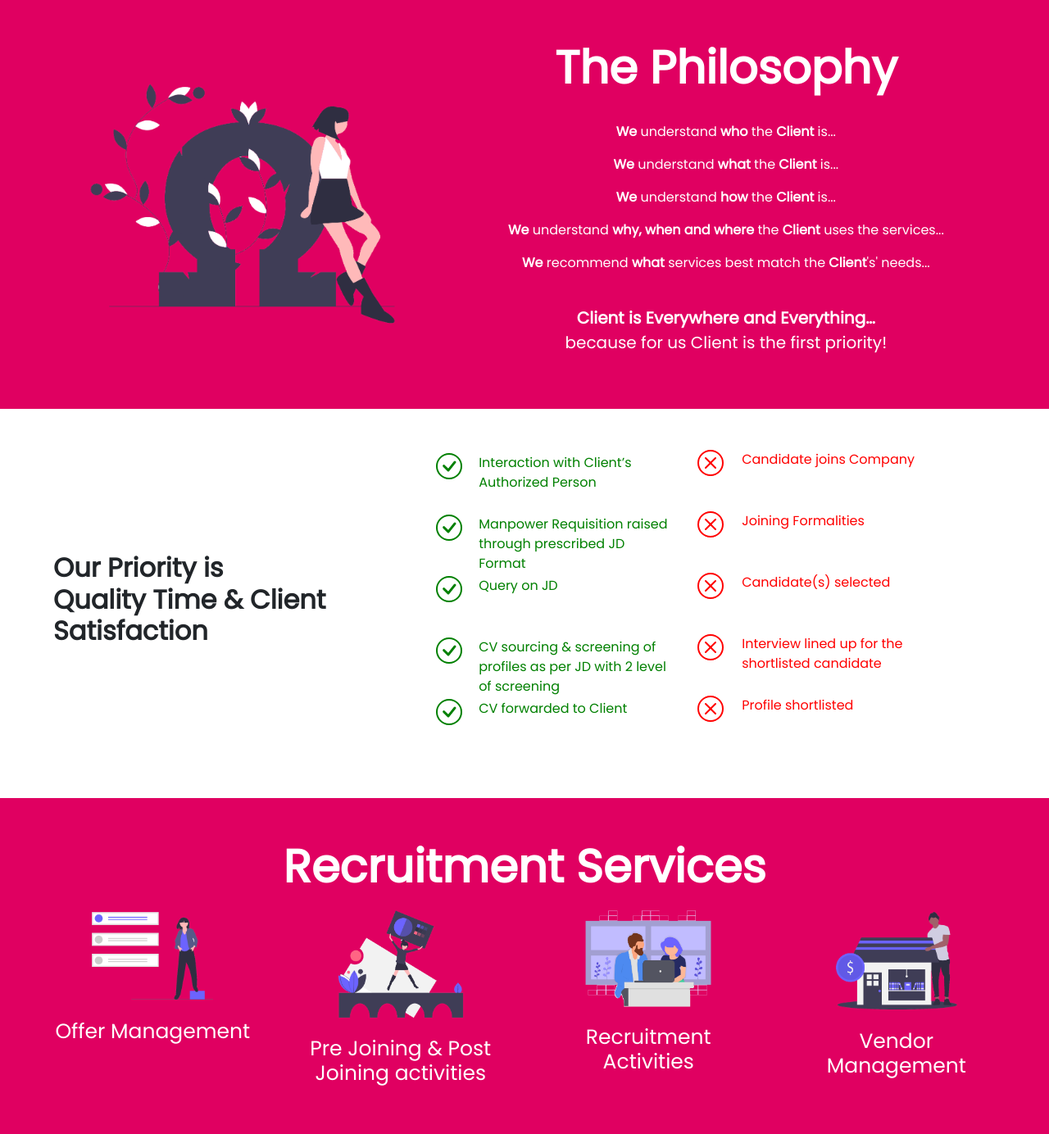
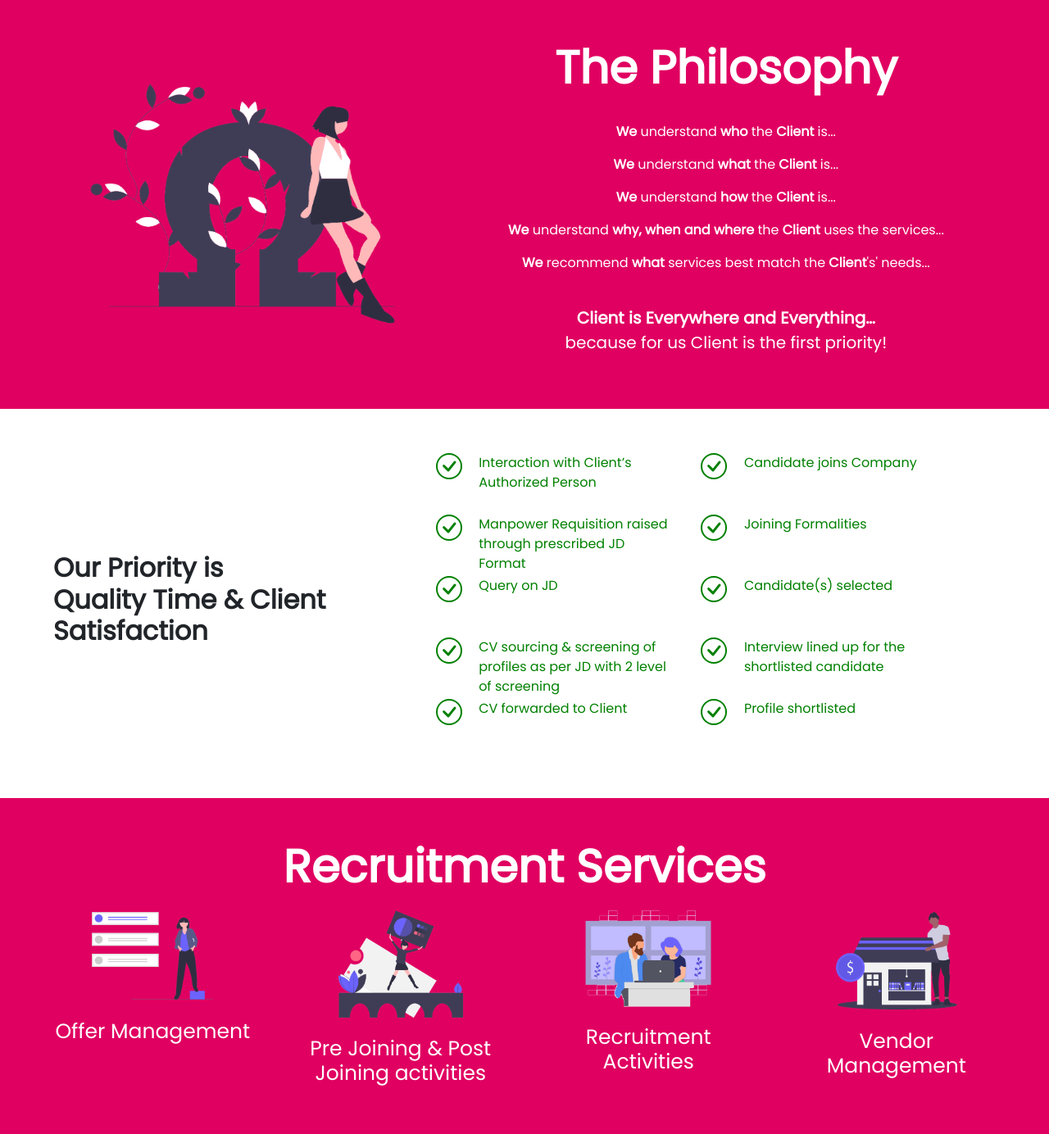
Before and after one commit to ParfaitHR/parfait-portfolio, a Django app: page / in a window 1280 px wide. Shown: the part 1400-2784 px from the top of the page at 82% size. Run offline with Django 3.2, Linux system fonts and the light colour scheme; data comes from the database, SQL or seed files in the repository.

Commit message:
Priorities Update

```diff
--- a/portfolio/templates/portfolio/home.html
+++ b/portfolio/templates/portfolio/home.html
@@ -176,55 +176,55 @@
 				</div>
 				<!-- New Method -->
 				<div class="col-6">
-					<div class="row new">
+					<div class="row convent">
 						<div class="col-2">
-							<svg width="2em" viewBox="0 0 16 16" class="bi bi-x-circle" fill="currentColor" xmlns="http://www.w3.org/2000/svg">
+							<svg width="2em" viewBox="0 0 16 16" class="bi bi-check-circle" fill="currentColor" xmlns="http://www.w3.org/2000/svg">
 								<path fill-rule="evenodd" d="M8 15A7 7 0 1 0 8 1a7 7 0 0 0 0 14zm0 1A8 8 0 1 0 8 0a8 8 0 0 0 0 16z"/>
-								<path fill-rule="evenodd" d="M4.646 4.646a.5.5 0 0 1 .708 0L8 7.293l2.646-2.647a.5.5 0 0 1 .708.708L8.707 8l2.647 2.646a.5.5 0 0 1-.708.708L8 8.707l-2.646 2.647a.5.5 0 0 1-.708-.708L7.293 8 4.646 5.354a.5.5 0 0 1 0-.708z"/>
+								<path fill-rule="evenodd" d="M10.97 4.97a.75.75 0 0 1 1.071 1.05l-3.992 4.99a.75.75 0 0 1-1.08.02L4.324 8.384a.75.75 0 1 1 1.06-1.06l2.094 2.093 3.473-4.425a.236.236 0 0 1 .02-.022z"/>
 							</svg>
 						</div>
 						<div class="col-10 justify-content-center">
 							<p>Candidate joins Company</p>
 						</div>
 					</div>
-					<div class="row new">
+					<div class="row convent">
 						<div class="col-2">
-							<svg width="2em" viewBox="0 0 16 16" class="bi bi-x-circle" fill="currentColor" xmlns="http://www.w3.org/2000/svg">
+							<svg width="2em" viewBox="0 0 16 16" class="bi bi-check-circle" fill="currentColor" xmlns="http://www.w3.org/2000/svg">
 								<path fill-rule="evenodd" d="M8 15A7 7 0 1 0 8 1a7 7 0 0 0 0 14zm0 1A8 8 0 1 0 8 0a8 8 0 0 0 0 16z"/>
-								<path fill-rule="evenodd" d="M4.646 4.646a.5.5 0 0 1 .708 0L8 7.293l2.646-2.647a.5.5 0 0 1 .708.708L8.707 8l2.647 2.646a.5.5 0 0 1-.708.708L8 8.707l-2.646 2.647a.5.5 0 0 1-.708-.708L7.293 8 4.646 5.354a.5.5 0 0 1 0-.708z"/>
+								<path fill-rule="evenodd" d="M10.97 4.97a.75.75 0 0 1 1.071 1.05l-3.992 4.99a.75.75 0 0 1-1.08.02L4.324 8.384a.75.75 0 1 1 1.06-1.06l2.094 2.093 3.473-4.425a.236.236 0 0 1 .02-.022z"/>
 							</svg>
 						</div>
 						<div class="col-10 justify-content-center">
 							<p>Joining Formalities</p>
 						</div>
 					</div>
-					<div class="row new">
+					<div class="row convent">
 						<div class="col-2">
-							<svg width="2em" viewBox="0 0 16 16" class="bi bi-x-circle" fill="currentColor" xmlns="http://www.w3.org/2000/svg">
+							<svg width="2em" viewBox="0 0 16 16" class="bi bi-check-circle" fill="currentColor" xmlns="http://www.w3.org/2000/svg">
 								<path fill-rule="evenodd" d="M8 15A7 7 0 1 0 8 1a7 7 0 0 0 0 14zm0 1A8 8 0 1 0 8 0a8 8 0 0 0 0 16z"/>
-								<path fill-rule="evenodd" d="M4.646 4.646a.5.5 0 0 1 .708 0L8 7.293l2.646-2.647a.5.5 0 0 1 .708.708L8.707 8l2.647 2.646a.5.5 0 0 1-.708.708L8 8.707l-2.646 2.647a.5.5 0 0 1-.708-.708L7.293 8 4.646 5.354a.5.5 0 0 1 0-.708z"/>
+								<path fill-rule="evenodd" d="M10.97 4.97a.75.75 0 0 1 1.071 1.05l-3.992 4.99a.75.75 0 0 1-1.08.02L4.324 8.384a.75.75 0 1 1 1.06-1.06l2.094 2.093 3.473-4.425a.236.236 0 0 1 .02-.022z"/>
 							</svg>
 						</div>
 						<div class="col-10 justify-content-center">
 							<p>Candidate(s) selected</p>
 						</div>
 					</div>
-					<div class="row new">
+					<div class="row convent">
 						<div class="col-2">
-							<svg width="2em" viewBox="0 0 16 16" class="bi bi-x-circle" fill="currentColor" xmlns="http://www.w3.org/2000/svg">
+							<svg width="2em" viewBox="0 0 16 16" class="bi bi-check-circle" fill="currentColor" xmlns="http://www.w3.org/2000/svg">
 								<path fill-rule="evenodd" d="M8 15A7 7 0 1 0 8 1a7 7 0 0 0 0 14zm0 1A8 8 0 1 0 8 0a8 8 0 0 0 0 16z"/>
-								<path fill-rule="evenodd" d="M4.646 4.646a.5.5 0 0 1 .708 0L8 7.293l2.646-2.647a.5.5 0 0 1 .708.708L8.707 8l2.647 2.646a.5.5 0 0 1-.708.708L8 8.707l-2.646 2.647a.5.5 0 0 1-.708-.708L7.293 8 4.646 5.354a.5.5 0 0 1 0-.708z"/>
+								<path fill-rule="evenodd" d="M10.97 4.97a.75.75 0 0 1 1.071 1.05l-3.992 4.99a.75.75 0 0 1-1.08.02L4.324 8.384a.75.75 0 1 1 1.06-1.06l2.094 2.093 3.473-4.425a.236.236 0 0 1 .02-.022z"/>
 							</svg>
 						</div>
 						<div class="col-10 justify-content-center">
 							<p>Interview lined up for the shortlisted candidate<p>
 						</div>
 					</div>
-					<div class="row new">
+					<div class="row convent">
 						<div class="col-2">
-							<svg width="2em" viewBox="0 0 16 16" class="bi bi-x-circle" fill="currentColor" xmlns="http://www.w3.org/2000/svg">
+							<svg width="2em" viewBox="0 0 16 16" class="bi bi-check-circle" fill="currentColor" xmlns="http://www.w3.org/2000/svg">
 								<path fill-rule="evenodd" d="M8 15A7 7 0 1 0 8 1a7 7 0 0 0 0 14zm0 1A8 8 0 1 0 8 0a8 8 0 0 0 0 16z"/>
-								<path fill-rule="evenodd" d="M4.646 4.646a.5.5 0 0 1 .708 0L8 7.293l2.646-2.647a.5.5 0 0 1 .708.708L8.707 8l2.647 2.646a.5.5 0 0 1-.708.708L8 8.707l-2.646 2.647a.5.5 0 0 1-.708-.708L7.293 8 4.646 5.354a.5.5 0 0 1 0-.708z"/>
+								<path fill-rule="evenodd" d="M10.97 4.97a.75.75 0 0 1 1.071 1.05l-3.992 4.99a.75.75 0 0 1-1.08.02L4.324 8.384a.75.75 0 1 1 1.06-1.06l2.094 2.093 3.473-4.425a.236.236 0 0 1 .02-.022z"/>
 							</svg>
 						</div>
 						<div class="col-10 justify-content-center">
```
